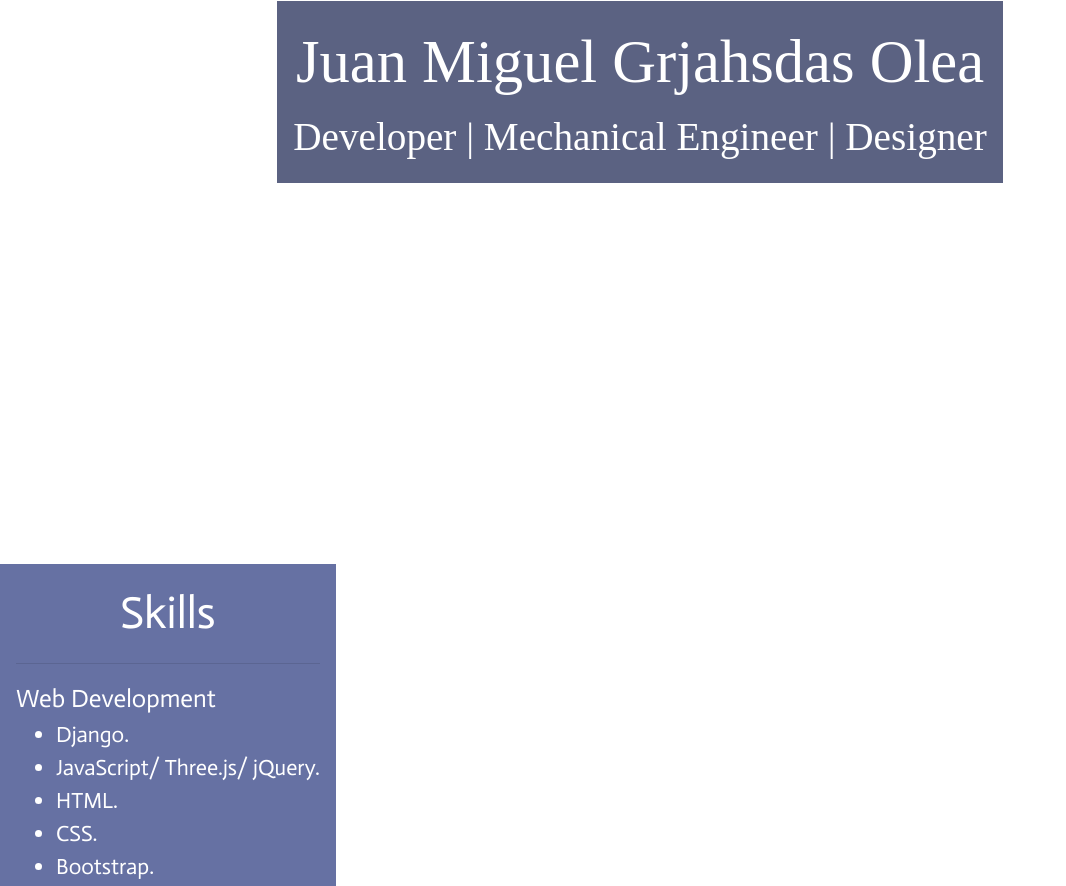
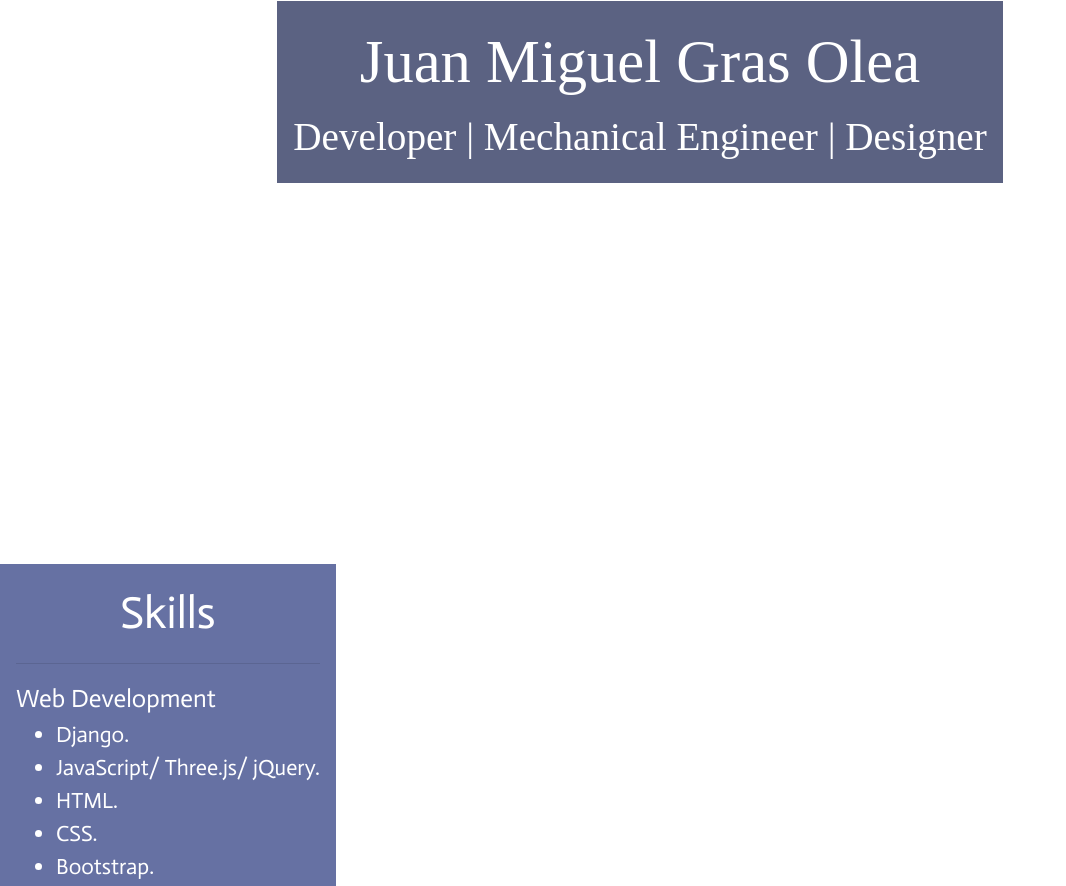
Before and after one commit to JuanGras/JuanGras.github.io, a plain HTML site: page index.html in a window 1280 px wide. Shown: the top 886 px of the page, without its empty margins (0-1066 px from the left). Drawn offline with nearby package versions, Linux system fonts and the light colour scheme; a web font is replaced by a local one.

Commit message:
Update index.html

```diff
--- a/index.html
+++ b/index.html
@@ -192,7 +192,7 @@ main{
 
         <header class="centered">
         <div class="darkcontainer">
-          <p class="name">Juan Miguel Grjahsdas Olea</p>
+          <p class="name">Juan Miguel Gras Olea</p>
           <p class="job">Developer | Mechanical Engineer | Designer </p>
         </div>
       </header>
```
